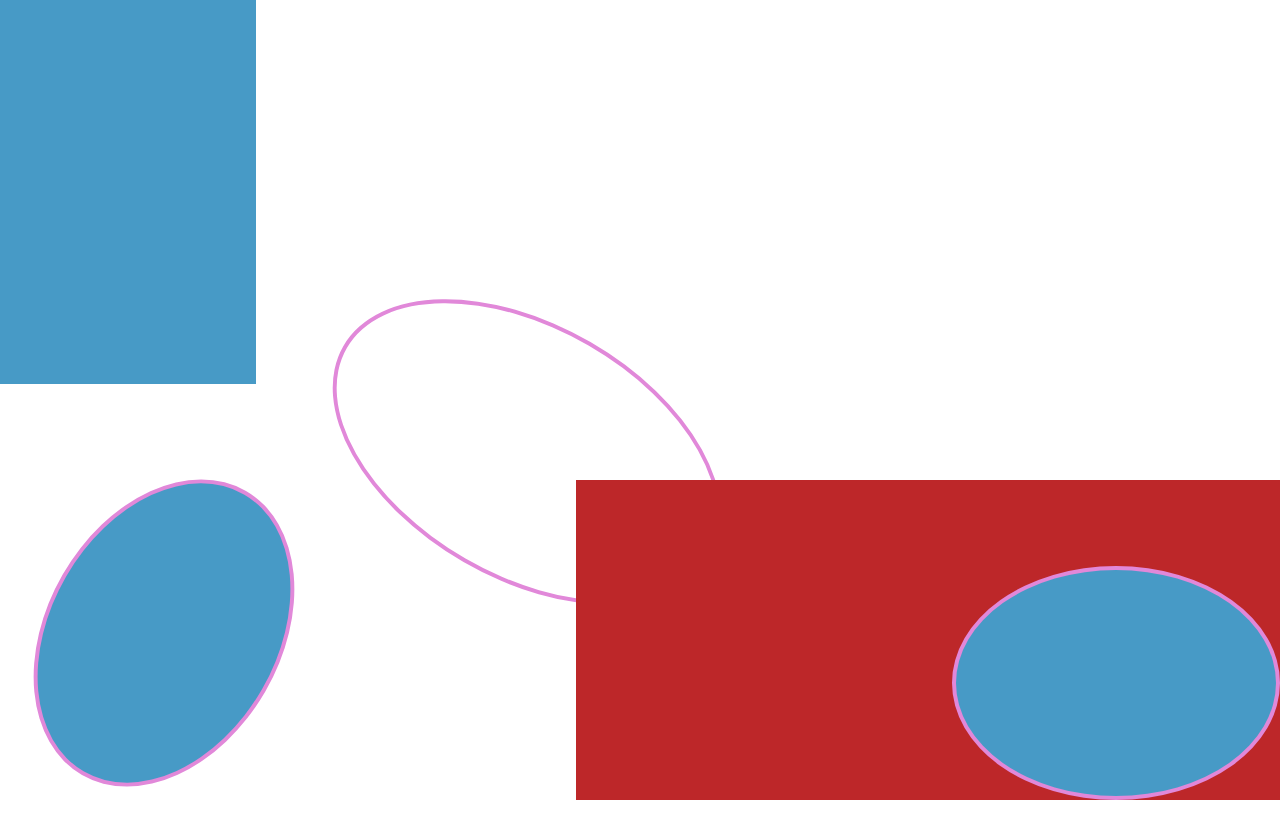
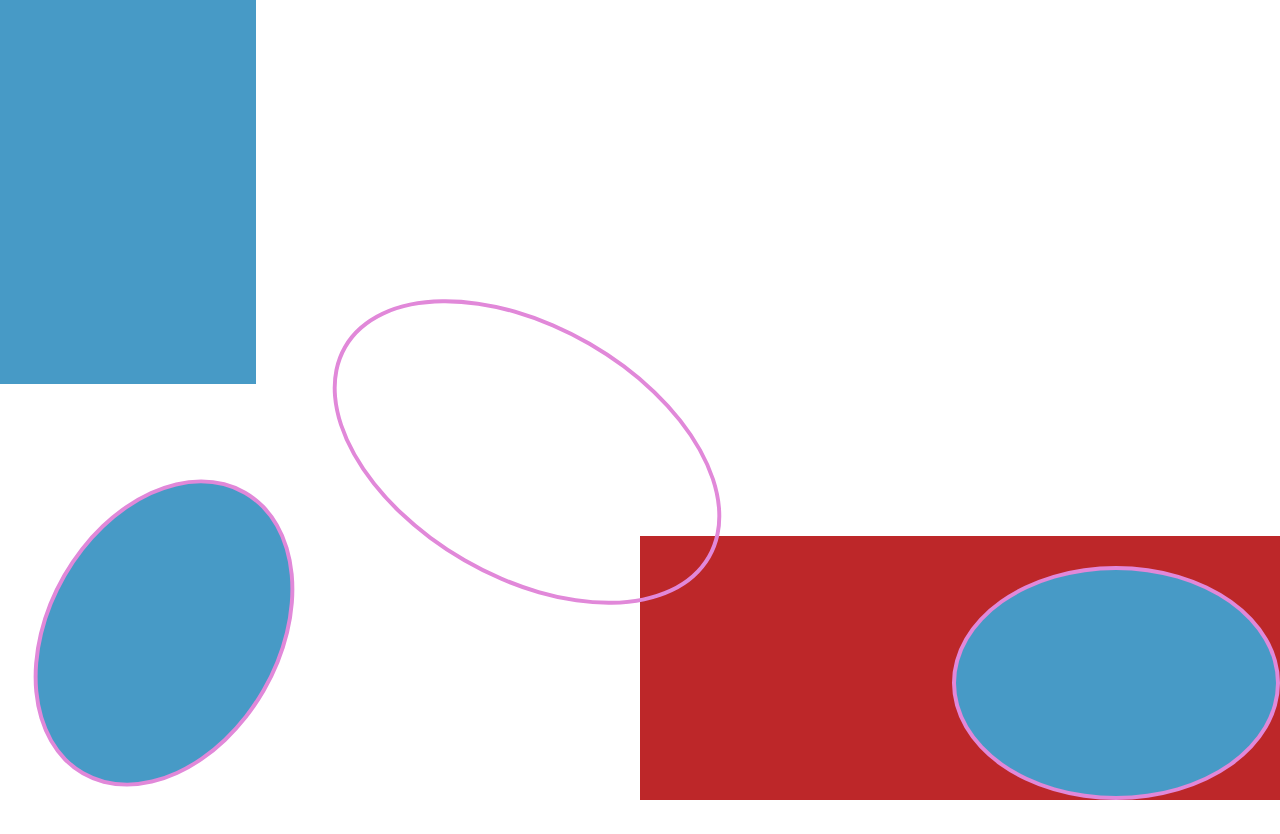
Before and after one commit to emmapeinado12/2DG_p6, a plain HTML site: page index.html in a window 1280 px wide. Drawn offline with Linux system fonts and the light colour scheme.

Commit message:
Add files via upload

```diff
--- a/index.html
+++ b/index.html
@@ -20,7 +20,7 @@
 
         }
        #elipse-1{
-            z-index: 2;
+            z-index: 5;
             position: absolute;
             bottom: 50px;
             left: 0;
@@ -34,9 +34,9 @@
 
         }
         #elipse-2{
-            z-index: 1;
+            z-index: 5;
             position: absolute;
-            background-color: white;
+            background-color: solid transparent;
             width: 246px ;
             left: 400px;
             border: 4px solid #E188D9;
@@ -53,8 +53,8 @@
             z-index: 4;
             right: 0;
             bottom: 0;
-            width: 704px ;
-            height: 320px;
+            width: 50vw ;
+            height: 33vh;
             background-color: #BD2729;
 
         }
```
